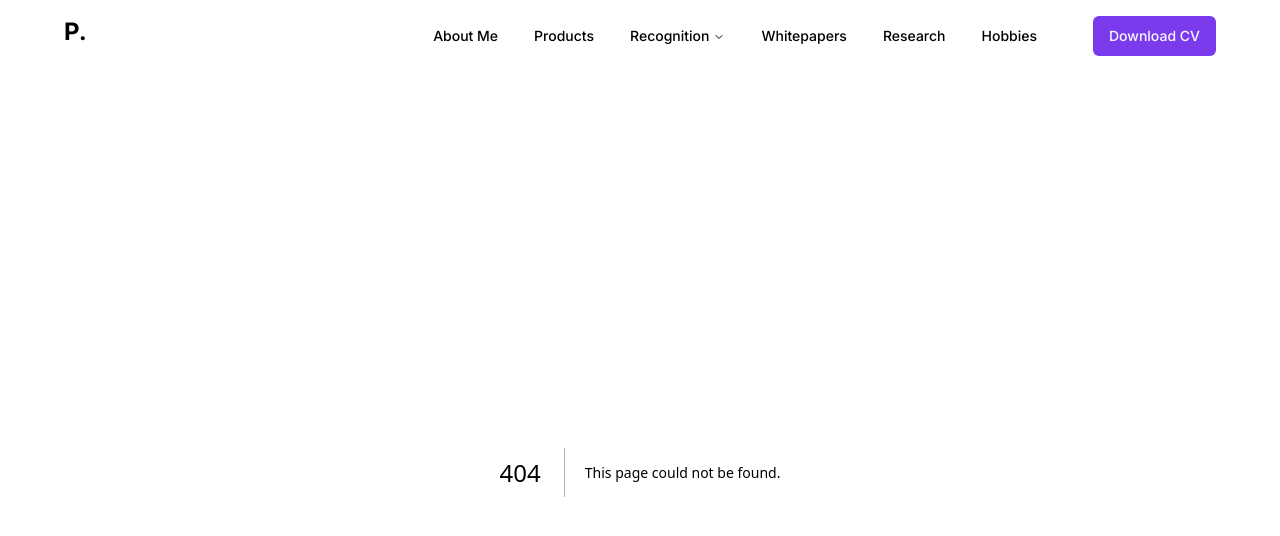
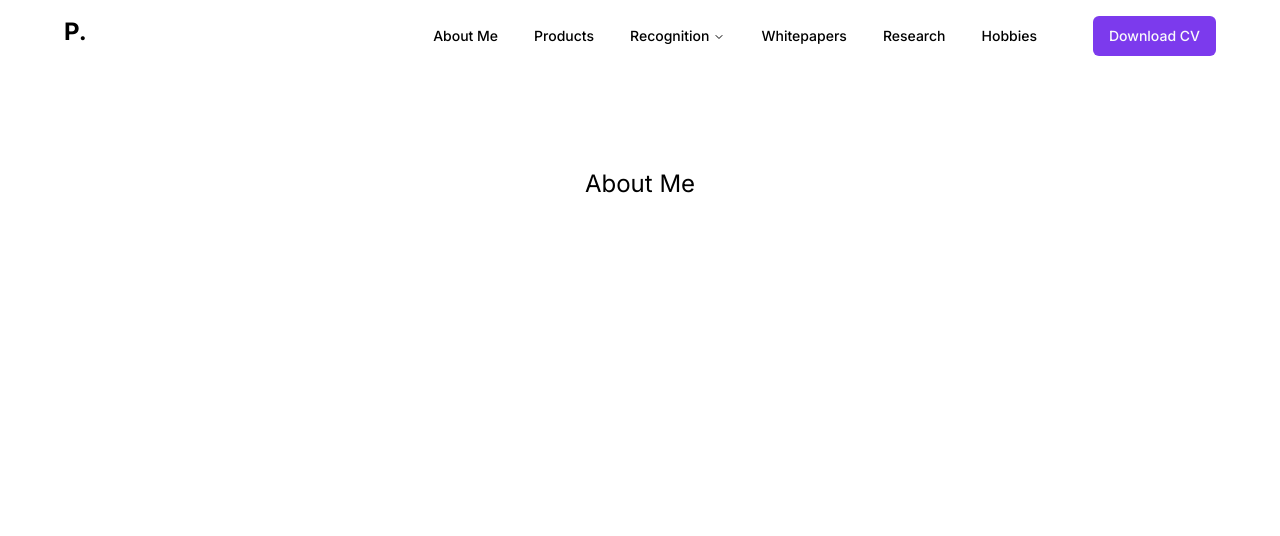
Before and after one commit to poorna1995/portfolio-template, a Next.js app: page /about in a window 1280 px wide. Before the commit this address had no page. Shown: the top 536 px of the page. Built offline with nearby package versions, Linux system fonts and the light colour scheme.

Commit message:
pages started

```diff
--- /dev/null
+++ b/app/[pageType]/[id]/page.tsx
@@ -0,0 +1,58 @@
+import React from "react";
+
+import { Metadata, ResolvingMetadata } from "next";
+import { navigationLinks } from "@/components/shared/header";
+
+type Props = {
+	params: { pageType: string; id: string };
+	searchParams: { [key: string]: string | string[] | undefined };
+};
+
+function getTitle(pageType: string, id: string) {
+	const page = navigationLinks.find((item) => item.key === pageType);
+	const subPage =
+		Array.isArray(page?.subMenu) &&
+		page?.subMenu.find((item) => item.key === id);
+
+	if (subPage && "title" in subPage) {
+		return subPage.title;
+	}
+
+	return "Page not found";
+}
+
+export async function generateMetadata(
+	{ params, searchParams }: Props,
+	parent: ResolvingMetadata,
+): Promise<Metadata> {
+	// read route params
+	const pageType = params.pageType;
+
+	let title = getTitle(pageType, params.id);
+	// optionally access and extend (rather than replace) parent metadata
+
+	return {
+		title: title || "Page not found",
+	};
+}
+
+export default function DetailsPage({
+	params: { pageType, id },
+}: {
+	params: { pageType: string; id: string };
+}) {
+	const title = getTitle(pageType, id);
+
+	const page = navigationLinks.find((item) => item.key === pageType);
+	const subPage = (Array.isArray(page?.subMenu) &&
+		page?.subMenu.find((item) => item.key === id)) || {
+		title: "Page not found",
+	};
+
+	return (
+		<main className="flex min-h-screen flex-col items-center justify-between p-24">
+			{pageType},{id}, {page?.title}, {subPage?.title}
+			<h1 className="text-2xl">{title}</h1>
+		</main>
+	);
+}
--- /dev/null
+++ b/app/[pageType]/constants.tsx
@@ -0,0 +1,9 @@
+const pageTypes = [
+	{
+		title: "About Me",
+		href: "/about",
+		key: "about",
+	},
+];
+
+export default pageTypes;
--- /dev/null
+++ b/app/[pageType]/page.tsx
@@ -0,0 +1,43 @@
+import React from "react";
+import { Metadata, ResolvingMetadata } from "next";
+import pageTypes from "./constants";
+import { navigationLinks } from "@/components/shared/header";
+type Props = {
+	params: { pageType: string };
+	searchParams: { [key: string]: string | string[] | undefined };
+};
+
+export async function generateMetadata(
+	{ params, searchParams }: Props,
+	parent: ResolvingMetadata,
+): Promise<Metadata> {
+	// read route params
+	const pageType = params.pageType;
+
+	// fetch data
+	const product = navigationLinks.find((item) => item.key === pageType);
+	// optionally access and extend (rather than replace) parent metadata
+
+	return {
+		title: product?.title || "Page not found",
+	};
+}
+
+export default function Page({
+	params: { pageType },
+}: {
+	params: { pageType: string };
+}) {
+	const page = navigationLinks.find((item) => item.key === pageType);
+	if (page)
+		return (
+			<main className="flex min-h-screen flex-col items-center justify-between p-24">
+				<h1 className="text-2xl">{page.title}</h1>
+			</main>
+		);
+	return (
+		<main className="flex min-h-screen flex-col items-center justify-between p-24">
+			<h1 className="text-2xl">Page Not found!</h1>
+		</main>
+	);
+}
--- a/app/globals.css
+++ b/app/globals.css
@@ -49,11 +49,11 @@
 	}
 }
 
-@layer base {
+/* @layer base {
 	* {
 		@apply border-border;
 	}
 	body {
 		@apply bg-background text-foreground;
 	}
-}
+} */
--- a/app/work/page.tsx
+++ /dev/null
@@ -1,10 +0,0 @@
-import { Button } from "@/components/ui/button";
-import React from "react";
-
-export default function WorkPage() {
-	return (
-		<div>
-			<Button>Help</Button>
-		</div>
-	);
-}
--- a/components/shared/header.tsx
+++ b/components/shared/header.tsx
@@ -6,7 +6,7 @@ import { Button } from "../ui/button";
 export default function Header() {
 	return (
 		<header className="bg-white">
-			<div className="flex justify-items-center justify-between my-4 max-w-6xl mx-auto">
+			<div className="flex justify-items-center justify-between py-4  max-w-6xl mx-auto">
 				<Link href="/" className="text-2xl font-bold">
 					P.
 				</Link>
@@ -21,35 +21,42 @@ export default function Header() {
 	);
 }
 
-const navigationLinks = [
+export const navigationLinks = [
 	{
 		title: "About Me",
 		href: "/about",
+		key: "about",
 	},
 	{
 		title: "Products",
 		href: "/products",
+		key: "products",
 	},
 	{
 		title: "Recognition",
 		href: "/recognition",
+		key: "recognition",
 		subMenu: [
 			{
 				title: "Best Employee Award",
 				href: "/recognition/best-employee-award",
+				key: "best-employee-award",
 			},
 		],
 	},
 	{
 		title: "Whitepapers",
 		href: "/whitepapers",
+		key: "whitepapers",
 	},
 	{
 		title: "Research",
 		href: "/research",
+		key: "research",
 	},
 	{
 		title: "Hobbies",
 		href: "/hobbies",
+		key: "hobbies",
 	},
 ];
```
